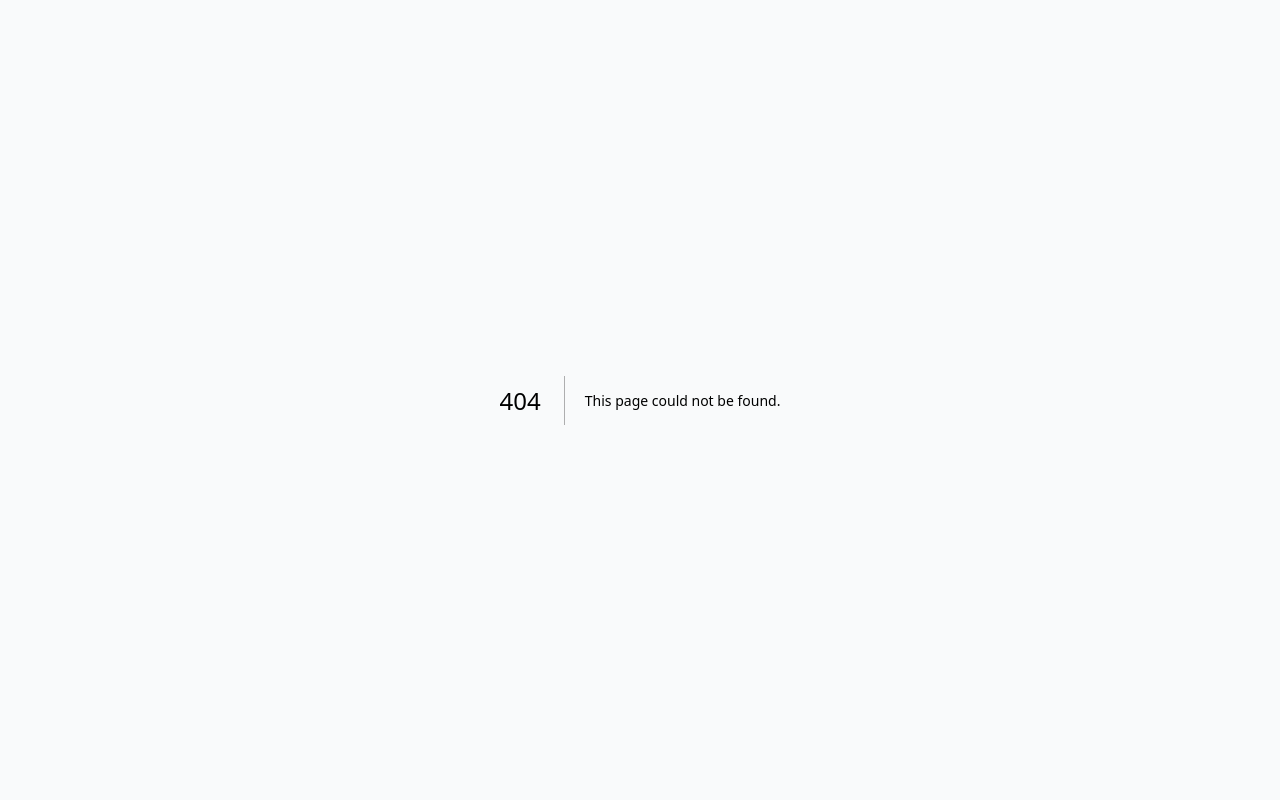
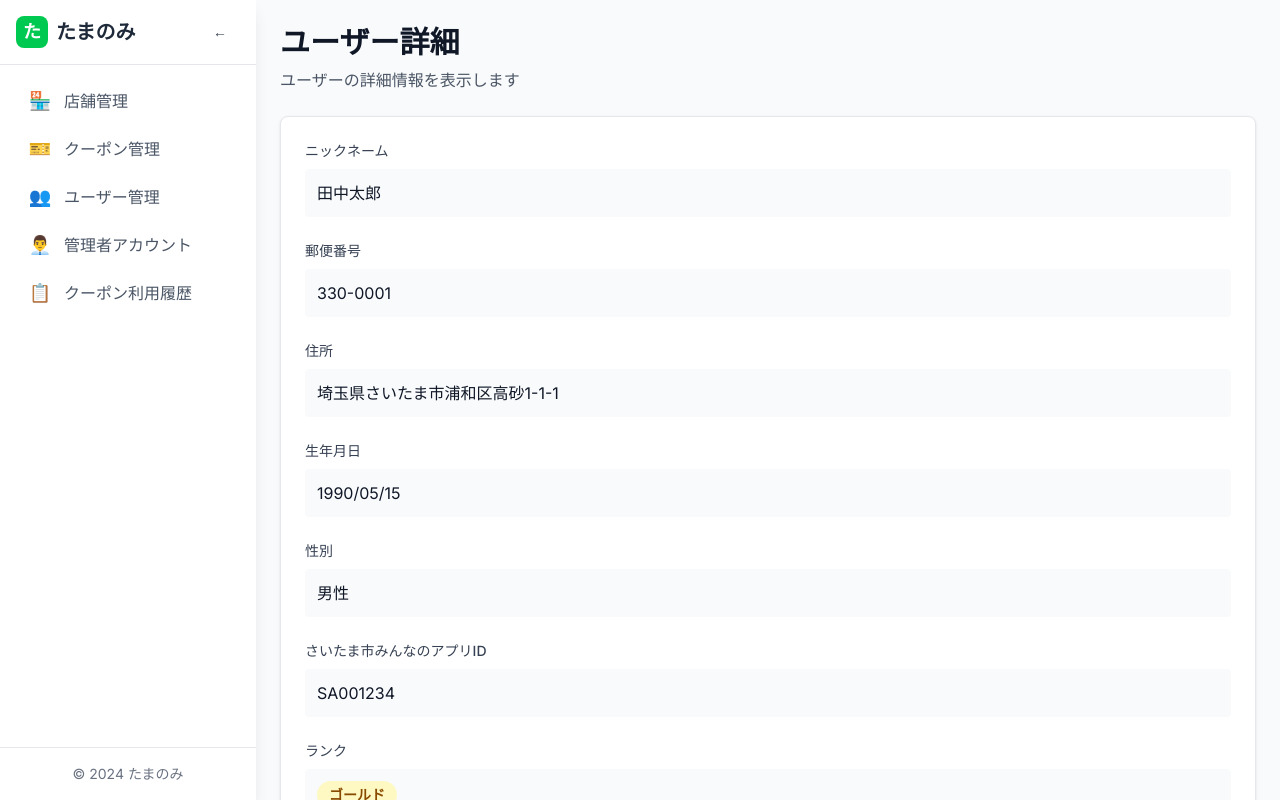
Before and after one commit to HV-development/tamanomi-admin, a Next.js app: page /users/1 in a window 1280 px wide. Before the commit this address had no page. Built offline with nearby package versions, Linux system fonts and the light colour scheme.

Commit message:
ユーザー詳細画面の作成

```diff
--- /dev/null
+++ b/src/app/users/[id]/page.tsx
@@ -0,0 +1,5 @@
+import UserDetail from '../../../components/pages/UserDetail';
+
+export default function UserDetailPage() {
+  return <UserDetail />;
+}
--- /dev/null
+++ b/src/components/pages/UserDetail.tsx
@@ -0,0 +1,327 @@
+'use client';
+
+import { useState, useEffect } from 'react';
+import { useParams } from 'next/navigation';
+import Link from 'next/link';
+import DashboardLayout from '../templates/DashboardLayout';
+import Button from '../atoms/Button';
+
+interface User {
+  id: string;
+  nickname: string;
+  postalCode: string;
+  prefecture: string;
+  city: string;
+  address: string;
+  birthDate: string;
+  gender: number;
+  saitamaAppId: string;
+  rank: number;
+  registeredStore: string;
+  registeredAt: string;
+  contractStatus: number;
+}
+
+// サンプルデータ
+const sampleUsers: Record<string, User> = {
+  '1': {
+    id: '1',
+    nickname: '田中太郎',
+    postalCode: '330-0001',
+    prefecture: '埼玉県',
+    city: 'さいたま市浦和区',
+    address: '高砂1-1-1',
+    birthDate: '1990/05/15',
+    gender: 1,
+    saitamaAppId: 'SA001234',
+    rank: 3,
+    registeredStore: 'たまのみ 浦和店',
+    registeredAt: '2024/01/15',
+    contractStatus: 1,
+  },
+  '2': {
+    id: '2',
+    nickname: '佐藤花子',
+    postalCode: '330-0062',
+    prefecture: '埼玉県',
+    city: 'さいたま市浦和区',
+    address: '仲町2-2-2',
+    birthDate: '1985/08/22',
+    gender: 2,
+    saitamaAppId: 'SA005678',
+    rank: 4,
+    registeredStore: 'たまのみ 浦和店',
+    registeredAt: '2024/01/20',
+    contractStatus: 2,
+  },
+  '3': {
+    id: '3',
+    nickname: '鈴木次郎',
+    postalCode: '330-0043',
+    prefecture: '埼玉県',
+    city: 'さいたま市浦和区',
+    address: '大東3-3-3',
+    birthDate: '1995/12/03',
+    gender: 1,
+    saitamaAppId: 'SA009012',
+    rank: 2,
+    registeredStore: 'たまのみ 大宮店',
+    registeredAt: '2024/02/01',
+    contractStatus: 3,
+  },
+  '4': {
+    id: '4',
+    nickname: '山田美咲',
+    postalCode: '330-0064',
+    prefecture: '埼玉県',
+    city: 'さいたま市浦和区',
+    address: '岸町4-4-4',
+    birthDate: '1992/03/18',
+    gender: 2,
+    saitamaAppId: 'SA003456',
+    rank: 1,
+    registeredStore: 'たまのみ 浦和店',
+    registeredAt: '2024/02/10',
+    contractStatus: 1,
+  },
+};
+
+export default function UserDetail() {
+  const params = useParams();
+  const userId = params.id as string;
+  const [user, setUser] = useState<User | null>(null);
+  const [isLoading, setIsLoading] = useState(true);
+
+  useEffect(() => {
+    // 実際はAPIからユーザーデータを取得
+    const userData = sampleUsers[userId];
+    if (userData) {
+      setUser(userData);
+    }
+    setIsLoading(false);
+  }, [userId]);
+
+  const getGenderLabel = (gender: number) => {
+    switch (gender) {
+      case 1:
+        return '男性';
+      case 2:
+        return '女性';
+      case 3:
+        return '未回答';
+      default:
+        return '未回答';
+    }
+  };
+
+  const getRankLabel = (rank: number) => {
+    switch (rank) {
+      case 1:
+        return 'ブロンズ';
+      case 2:
+        return 'シルバー';
+      case 3:
+        return 'ゴールド';
+      case 4:
+        return 'ダイヤモンド';
+      default:
+        return 'ブロンズ';
+    }
+  };
+
+  const getRankColor = (rank: number) => {
+    switch (rank) {
+      case 1:
+        return 'bg-orange-100 text-orange-800';
+      case 2:
+        return 'bg-gray-100 text-gray-800';
+      case 3:
+        return 'bg-yellow-100 text-yellow-800';
+      case 4:
+        return 'bg-blue-100 text-blue-800';
+      default:
+        return 'bg-orange-100 text-orange-800';
+    }
+  };
+
+  const getContractStatusLabel = (status: number) => {
+    switch (status) {
+      case 1:
+        return '契約中（サブスクリプション契約）';
+      case 2:
+        return '契約中（サブスクリプション未契約）';
+      case 3:
+        return '解約';
+      default:
+        return '契約中（サブスクリプション未契約）';
+    }
+  };
+
+  const getContractStatusColor = (status: number) => {
+    switch (status) {
+      case 1:
+        return 'bg-green-100 text-green-800';
+      case 2:
+        return 'bg-yellow-100 text-yellow-800';
+      case 3:
+        return 'bg-red-100 text-red-800';
+      default:
+        return 'bg-yellow-100 text-yellow-800';
+    }
+  };
+
+  if (isLoading) {
+    return (
+      <DashboardLayout>
+        <div className="text-center py-12">
+          <p className="text-gray-500">データを読み込んでいます...</p>
+        </div>
+      </DashboardLayout>
+    );
+  }
+
+  if (!user) {
+    return (
+      <DashboardLayout>
+        <div className="text-center py-12">
+          <h3 className="text-lg font-medium text-gray-900 mb-2">ユーザーが見つかりません</h3>
+          <p className="text-gray-500 mb-4">指定されたユーザーは存在しません。</p>
+          <Link href="/users">
+            <Button variant="primary">ユーザー一覧に戻る</Button>
+          </Link>
+        </div>
+      </DashboardLayout>
+    );
+  }
+
+  return (
+    <DashboardLayout>
+      <div className="space-y-6">
+        {/* ページタイトル */}
+        <div>
+          <h1 className="text-3xl font-bold text-gray-900">ユーザー詳細</h1>
+          <p className="mt-2 text-gray-600">
+            ユーザーの詳細情報を表示します
+          </p>
+        </div>
+
+        {/* ユーザー詳細 */}
+        <div className="bg-white p-6 rounded-lg shadow-sm border border-gray-200">
+          <div className="space-y-6">
+            {/* ニックネーム */}
+            <div>
+              <label className="block text-sm font-medium text-gray-700 mb-2">
+                ニックネーム
+              </label>
+              <p className="text-gray-900 bg-gray-50 p-3 rounded">{user.nickname}</p>
+            </div>
+
+            {/* 郵便番号 */}
+            <div>
+              <label className="block text-sm font-medium text-gray-700 mb-2">
+                郵便番号
+              </label>
+              <p className="text-gray-900 bg-gray-50 p-3 rounded">{user.postalCode}</p>
+            </div>
+
+            {/* 住所 */}
+            <div>
+              <label className="block text-sm font-medium text-gray-700 mb-2">
+                住所
+              </label>
+              <p className="text-gray-900 bg-gray-50 p-3 rounded">
+                {user.prefecture}{user.city}{user.address}
+              </p>
+            </div>
+
+            {/* 生年月日 */}
+            <div>
+              <label className="block text-sm font-medium text-gray-700 mb-2">
+                生年月日
+              </label>
+              <p className="text-gray-900 bg-gray-50 p-3 rounded">{user.birthDate}</p>
+            </div>
+
+            {/* 性別 */}
+            <div>
+              <label className="block text-sm font-medium text-gray-700 mb-2">
+                性別
+              </label>
+              <p className="text-gray-900 bg-gray-50 p-3 rounded">{getGenderLabel(user.gender)}</p>
+            </div>
+
+            {/* さいたま市みんなのアプリID */}
+            <div>
+              <label className="block text-sm font-medium text-gray-700 mb-2">
+                さいたま市みんなのアプリID
+              </label>
+              <p className="text-gray-900 bg-gray-50 p-3 rounded">{user.saitamaAppId}</p>
+            </div>
+
+            {/* ランク */}
+            <div>
+              <label className="block text-sm font-medium text-gray-700 mb-2">
+                ランク
+              </label>
+              <div className="bg-gray-50 p-3 rounded">
+                <span className={`inline-flex px-3 py-1 text-sm font-semibold rounded-full ${getRankColor(user.rank)}`}>
+                  {getRankLabel(user.rank)}
+                </span>
+              </div>
+            </div>
+
+            {/* 登録店舗 */}
+            <div>
+              <label className="block text-sm font-medium text-gray-700 mb-2">
+                登録店舗
+              </label>
+              <p className="text-gray-900 bg-gray-50 p-3 rounded">{user.registeredStore}</p>
+            </div>
+
+            {/* 登録日 */}
+            <div>
+              <label className="block text-sm font-medium text-gray-700 mb-2">
+                登録日
+              </label>
+              <p className="text-gray-900 bg-gray-50 p-3 rounded">{user.registeredAt}</p>
+            </div>
+
+            {/* 契約ステータス */}
+            <div>
+              <label className="block text-sm font-medium text-gray-700 mb-2">
+                契約ステータス
+              </label>
+              <div className="bg-gray-50 p-3 rounded">
+                <span className={`inline-flex px-3 py-1 text-sm font-semibold rounded-full ${getContractStatusColor(user.contractStatus)}`}>
+                  {getContractStatusLabel(user.contractStatus)}
+                </span>
+              </div>
+            </div>
+
+            {/* アクションボタン */}
+            <div className="flex justify-center space-x-4 pt-6 border-t border-gray-200">
+              <Link href={`/users/${user.id}/edit`}>
+                <Button
+                  variant="primary"
+                  size="lg"
+                  className="px-8"
+                >
+                  編集
+                </Button>
+              </Link>
+              <Link href={`/users/${user.id}/coupon-history`}>
+                <Button
+                  variant="outline"
+                  size="lg"
+                  className="px-8"
+                >
+                  クーポン利用履歴
+                </Button>
+              </Link>
+            </div>
+          </div>
+        </div>
+      </div>
+    </DashboardLayout>
+  );
+}
```
